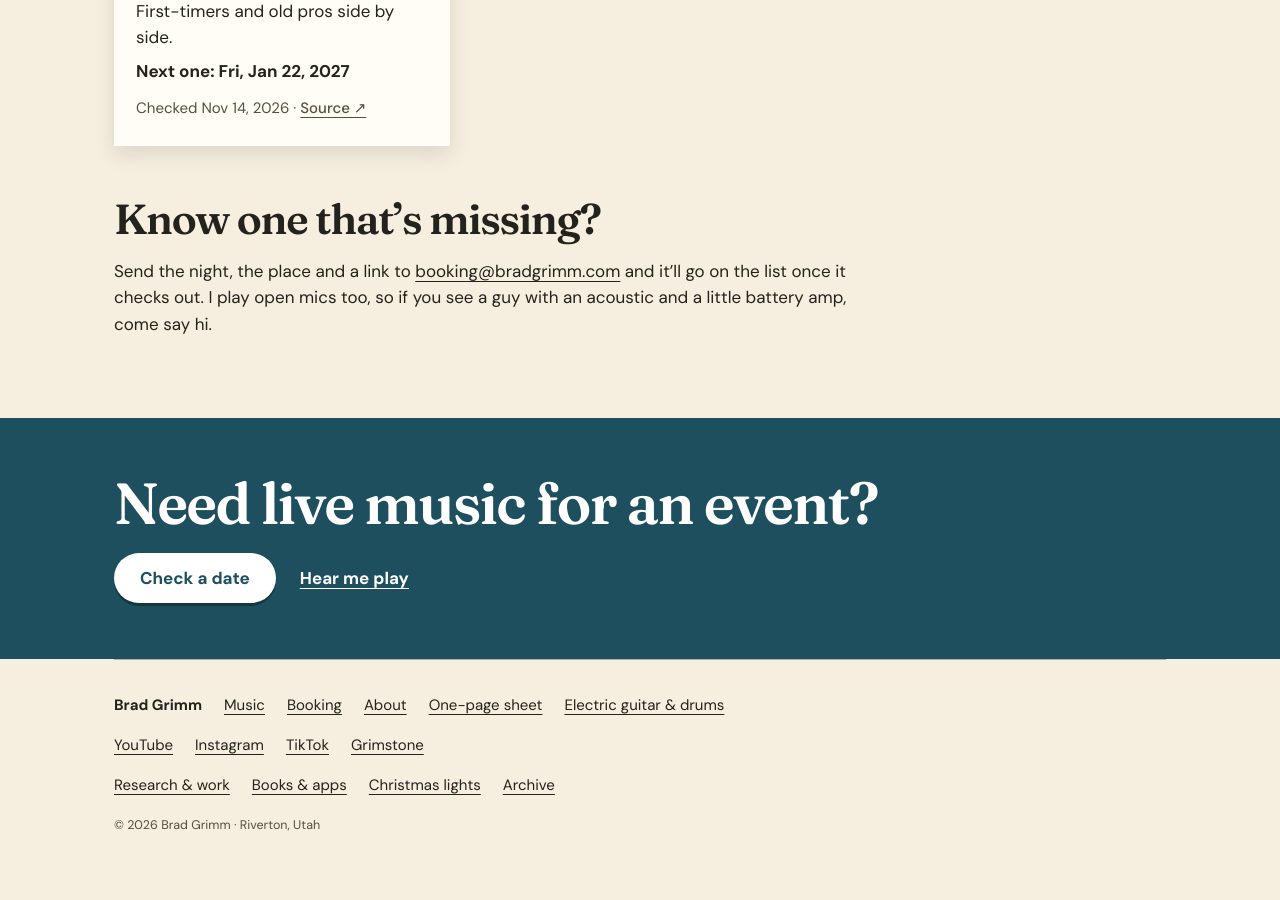
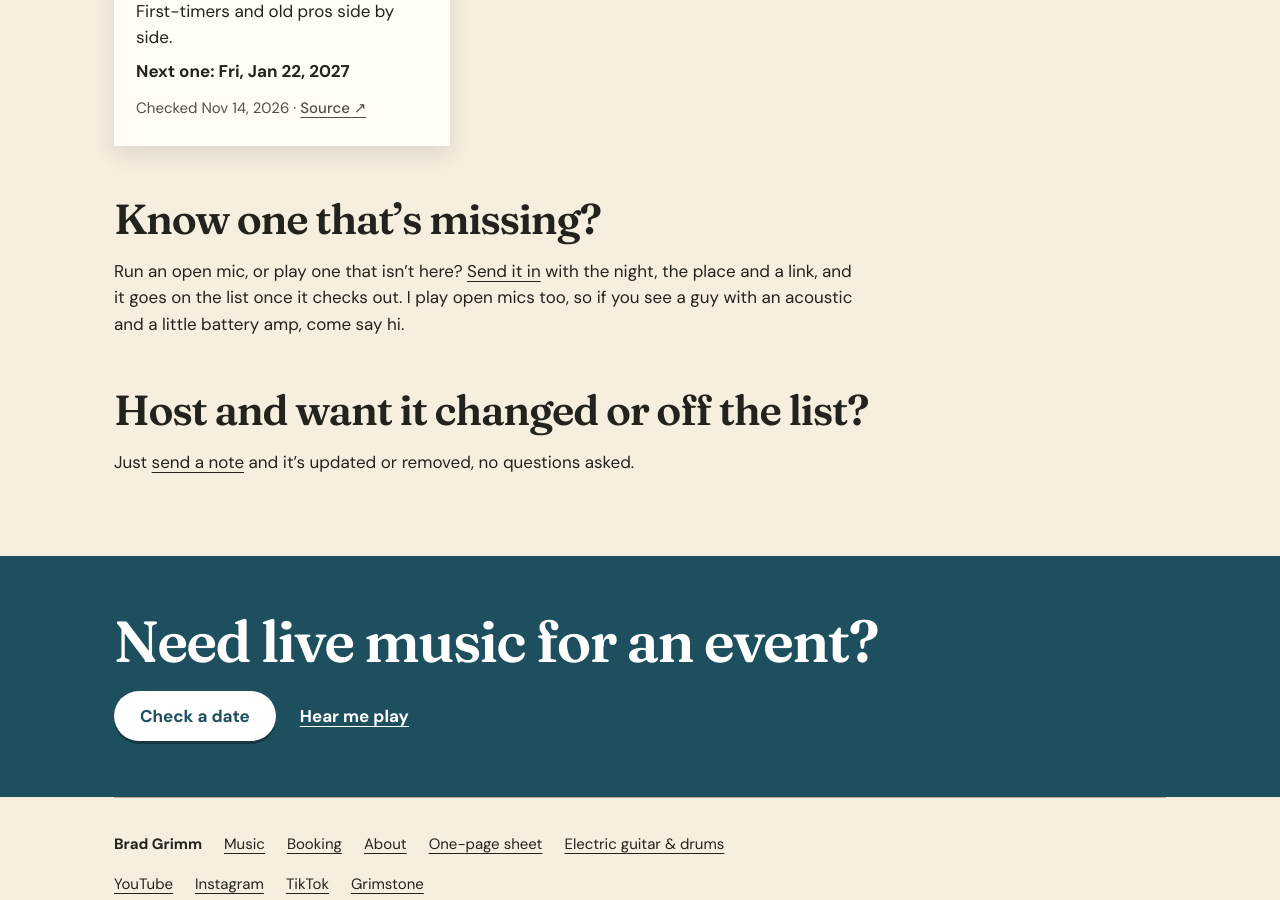
Before and after one commit to bradgrimm/bradgrimm.github.io, a Jekyll site: the page open-mics/index.html, which Jekyll copies as it is, in a window 1280 px wide and 900 px high, scrolled down 1352 px. Built offline with Jekyll 4.4.1, drawn with Linux system fonts in a browser that asks for light colours; before the commit the page ends 2227 px from its top, so only the background shows below that.

Commit message:
Open mics: add-yours and host opt-out emails, opted_out list
Co-Authored-By: Claude Opus 5.5 <noreply@anthropic.com>
Claude-Session: https://claude.ai/code/session_01PmSmTP26UQ3JgHXrPCXHts

```diff
--- a/_tools/open_mics.py
+++ b/_tools/open_mics.py
@@ -23,6 +23,7 @@ def load():
         if miss: sys.exit(f"{m.get('id', '?')}: missing {miss}")
         if m["id"] in ids: sys.exit(f"duplicate id {m['id']}")
         ids.add(m["id"])
+        if m["id"] in d.get("opted_out", []): sys.exit(f"{m['id']}: host opted out, remove it")
         if not m["source"].startswith("https://"): sys.exit(f"{m['id']}: source must be https")
         for k in ("confirmed", "next"):
             if k in m: dt.date.fromisoformat(m[k])
--- a/open-mics/index.html
+++ b/open-mics/index.html
@@ -45,7 +45,9 @@
 <!-- mics:end -->
 <p class="mics-empty note">The list is getting a fresh check right now. Come back in a few days.</p>
 <h2>Know one that’s missing?</h2>
-<p>Send the night, the place and a link to <a href="mailto:booking@bradgrimm.com?subject=Open%20mic">booking@bradgrimm.com</a> and it’ll go on the list once it checks out. I play open mics too, so if you see a guy with an acoustic and a little battery amp, come say hi.</p>
+<p>Run an open mic, or play one that isn’t here? <a href="mailto:booking@bradgrimm.com?subject=Add%20an%20open%20mic&body=Venue%3A%0ACity%3A%0ANight%20and%20time%3A%0ALink%20%28venue%20page%20or%20event%20listing%29%3A%0A">Send it in</a> with the night, the place and a link, and it goes on the list once it checks out. I play open mics too, so if you see a guy with an acoustic and a little battery amp, come say hi.</p>
+<h2>Host and want it changed or off the list?</h2>
+<p>Just <a href="mailto:booking@bradgrimm.com?subject=Remove%20an%20open%20mic&body=Venue%3A%0AChange%20%28remove%2C%20or%20what%20to%20fix%29%3A%0A">send a note</a> and it’s updated or removed, no questions asked.</p>
 </div>
 <section class="end"><div class="wrap"><h2>Need live music for an event?</h2><div class="actions"><a class="btn" href="/book/">Check a date</a><a href="/music/">Hear me play</a></div></div></section>
 </main>
--- a/open-mics/open-mics.json
+++ b/open-mics/open-mics.json
@@ -1,5 +1,5 @@
 {
-  "about": "Source for bradgrimm.com/open-mics/. Each mic needs a current source (venue page or a dated listing from the last few weeks). `confirmed` is the date that source was last checked; entries older than hide_after_days drop off the page on their own. `next` (optional) is the next known date for monthly or new nights. After editing, run: python3 _tools/open_mics.py",
+  "about": "Source for bradgrimm.com/open-mics/. Each mic needs a current source (venue page or a dated listing from the last few weeks). `confirmed` is the date that source was last checked; entries older than hide_after_days drop off the page on their own. `next` (optional) is the next known date for monthly or new nights. After editing, run: python3 _tools/open_mics.py `opted_out`: venues whose hosts asked to be left off. Never re-add them; the build script refuses any mic whose id is listed.",
   "hide_after_days": 60,
   "mics": [
     {
@@ -83,5 +83,6 @@
       "source": "https://slcls.libnet.info/event/17414953",
       "confirmed": "2026-11-14"
     }
-  ]
+  ],
+  "opted_out": []
 }
```
